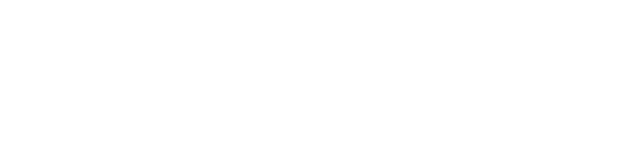
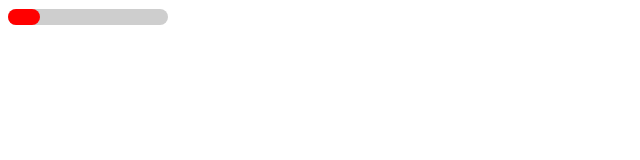
Before and after one commit to jorgehs91/elemento-progress, a plain HTML site: page index.html in a window 1280 px wide. Shown: the whole page, without its empty margins (0-640 px from the left). Drawn offline with Linux system fonts and the light colour scheme.

Commit message:
Exemplo de barra em HTML5

```diff
--- a/index.html
+++ b/index.html
@@ -4,9 +4,24 @@
     <meta charset="UTF-8">
     <meta name="viewport" content="width=device-width, initial-scale=1.0">
     <meta http-equiv="X-UA-Compatible" content="ie=edge">
-    <title>Documentd</title>
+    <title>Elemento Progress HTML5</title>
 </head>
 <body>
+    <progress value="20" max="100"></progress>
 
+    <style>
+        progress[value]{
+            -webkit-appearance: none;
+            appearance: none;
+        }
+        progress[value]::-webkit-progress-bar{
+            background: #cecece;
+            border-radius: 10px;
+        }
+        progress[value]::-webkit-progress-value{
+            background: red;
+            border-radius: 10px;
+        }
+    </style>
 </body>
 </html>
```
